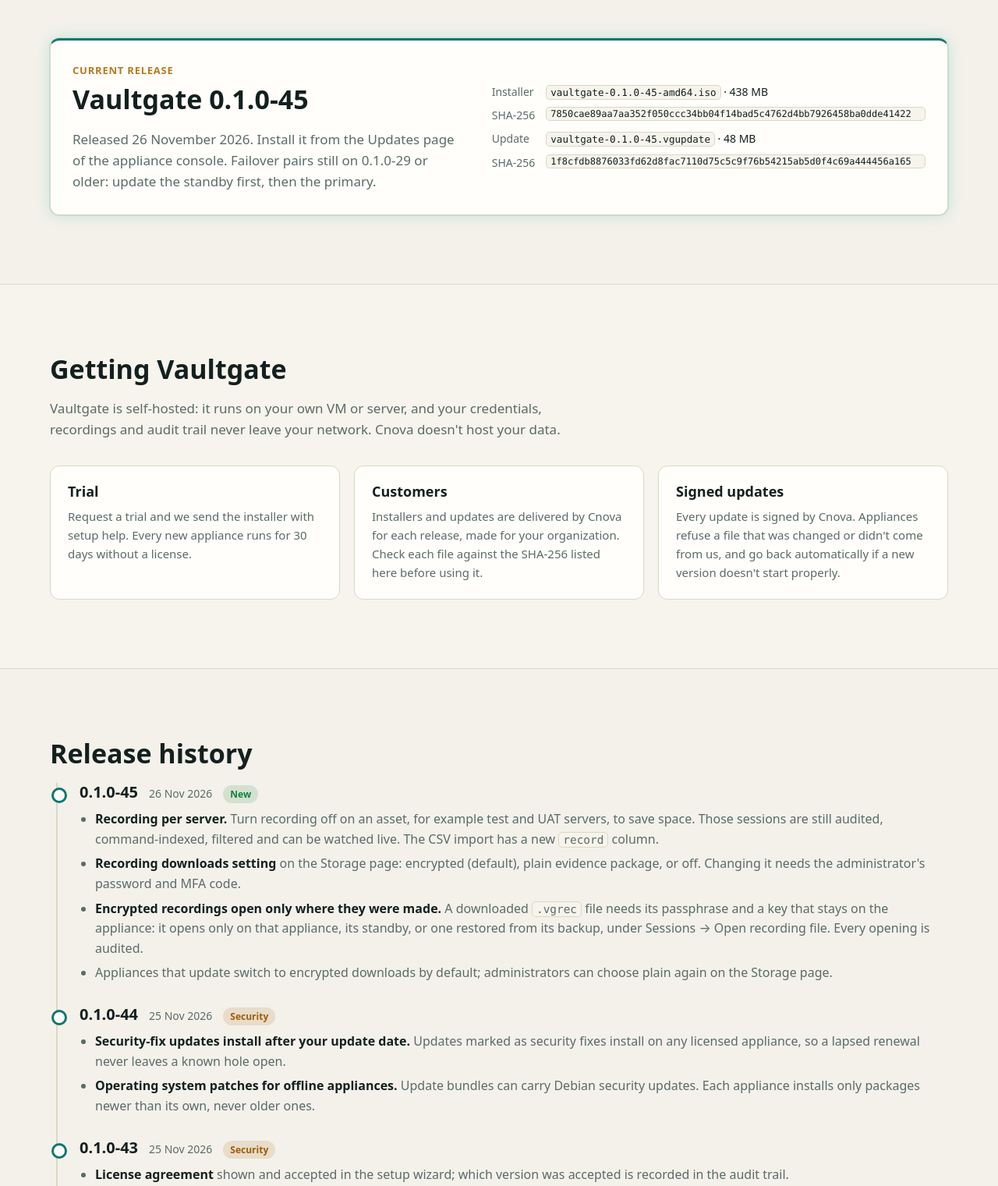
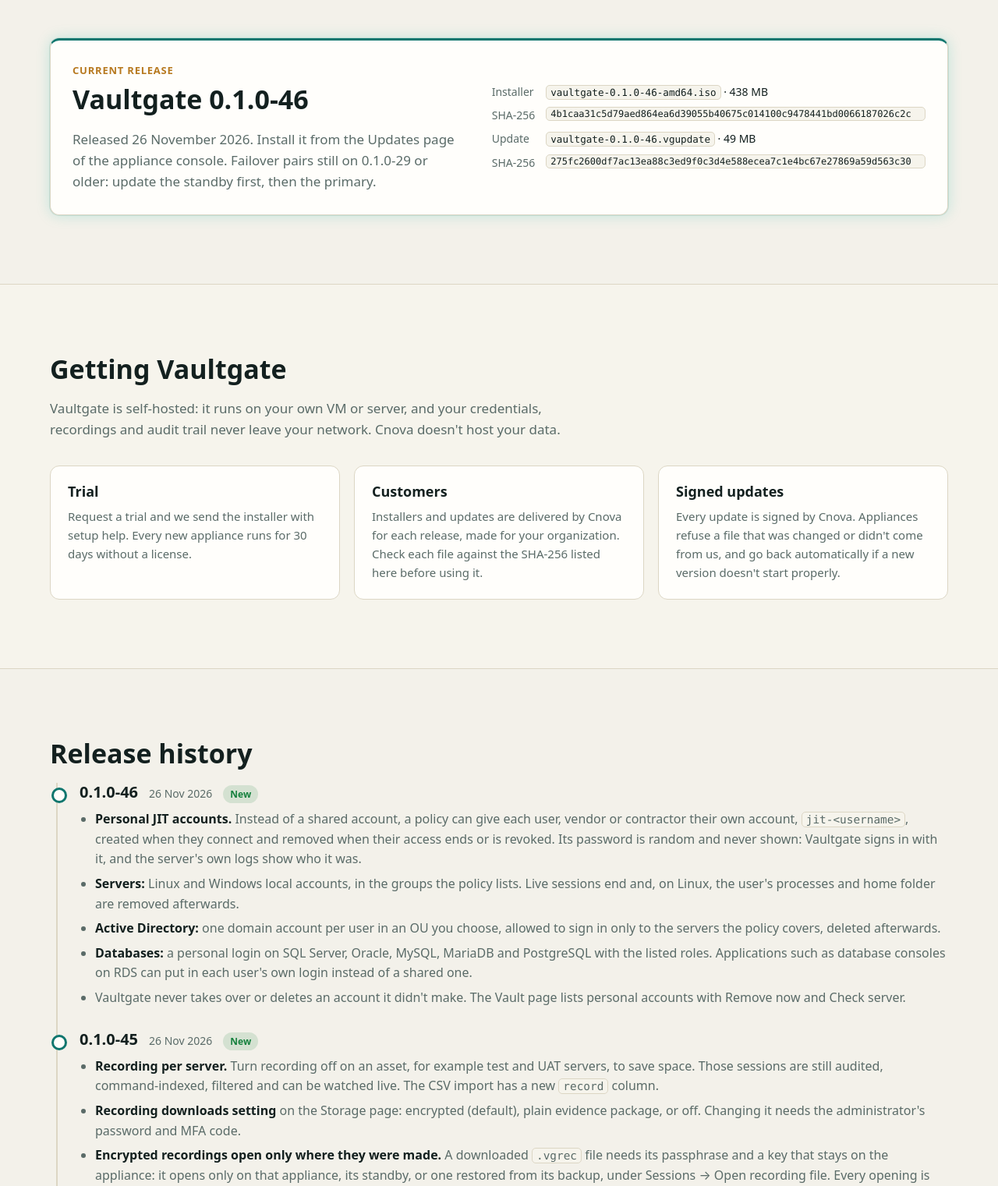
Before and after one commit to Sai-Teja86/cnova-site, a plain HTML site: page releases.html in a window 1280 px wide. Shown: the part 500-2021 px from the top of the page at 78% size. Drawn offline with Linux system fonts and the light colour scheme.

Commit message:
Release 0.1.0-46: personal JIT accounts

```diff
--- a/releases.html
+++ b/releases.html
@@ -34,14 +34,14 @@
     <div class="rel-current">
       <div>
         <p class="rel-tag">Current release</p>
-        <h2>Vaultgate 0.1.0-45</h2>
+        <h2>Vaultgate 0.1.0-46</h2>
         <p class="sub">Released 26 November 2026. Install it from the Updates page of the appliance console. Failover pairs still on 0.1.0-29 or older: update the standby first, then the primary.</p>
       </div>
       <dl class="rel-files">
-        <dt>Installer</dt><dd><code>vaultgate-0.1.0-45-amd64.iso</code> · 438 MB</dd>
-        <dt>SHA-256</dt><dd><code class="hash">7850cae89aa7aa352f050ccc34bb04f14bad5c4762d4bb7926458ba0dde41422</code></dd>
-        <dt>Update</dt><dd><code>vaultgate-0.1.0-45.vgupdate</code> · 48 MB</dd>
-        <dt>SHA-256</dt><dd><code class="hash">1f8cfdb8876033fd62d8fac7110d75c5c9f76b54215ab5d0f4c69a444456a165</code></dd>
+        <dt>Installer</dt><dd><code>vaultgate-0.1.0-46-amd64.iso</code> · 438 MB</dd>
+        <dt>SHA-256</dt><dd><code class="hash">4b1caa31c5d79aed864ea6d39055b40675c014100c9478441bd0066187026c2c</code></dd>
+        <dt>Update</dt><dd><code>vaultgate-0.1.0-46.vgupdate</code> · 49 MB</dd>
+        <dt>SHA-256</dt><dd><code class="hash">275fc2600df7ac13ea88c3ed9f0c3d4e588ecea7c1e4bc67e27869a59d563c30</code></dd>
       </dl>
     </div>
   </div>
@@ -63,6 +63,15 @@
   <div class="wrap">
     <h2>Release history</h2>
     <div class="rel-list">
+
+      <article class="rel"><header><h3>0.1.0-46</h3><time datetime="2026-11-26">26 Nov 2026</time><span class="pill ok">New</span></header>
+        <ul>
+          <li><b>Personal JIT accounts.</b> Instead of a shared account, a policy can give each user, vendor or contractor their own account, <code>jit-&lt;username&gt;</code>, created when they connect and removed when their access ends or is revoked. Its password is random and never shown: Vaultgate signs in with it, and the server's own logs show who it was.</li>
+          <li><b>Servers:</b> Linux and Windows local accounts, in the groups the policy lists. Live sessions end and, on Linux, the user's processes and home folder are removed afterwards.</li>
+          <li><b>Active Directory:</b> one domain account per user in an OU you choose, allowed to sign in only to the servers the policy covers, deleted afterwards.</li>
+          <li><b>Databases:</b> a personal login on SQL Server, Oracle, MySQL, MariaDB and PostgreSQL with the listed roles. Applications such as database consoles on RDS can put in each user's own login instead of a shared one.</li>
+          <li>Vaultgate never takes over or deletes an account it didn't make. The Vault page lists personal accounts with Remove now and Check server.</li>
+        </ul></article>
 
       <article class="rel"><header><h3>0.1.0-45</h3><time datetime="2026-11-26">26 Nov 2026</time><span class="pill ok">New</span></header>
         <ul>
```
Also changed, not shown: docs.html (+12 -0 lines), features.html (+1 -0 lines).
